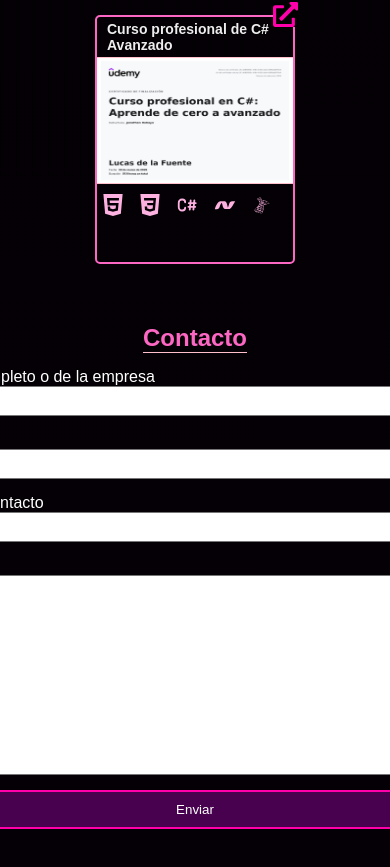
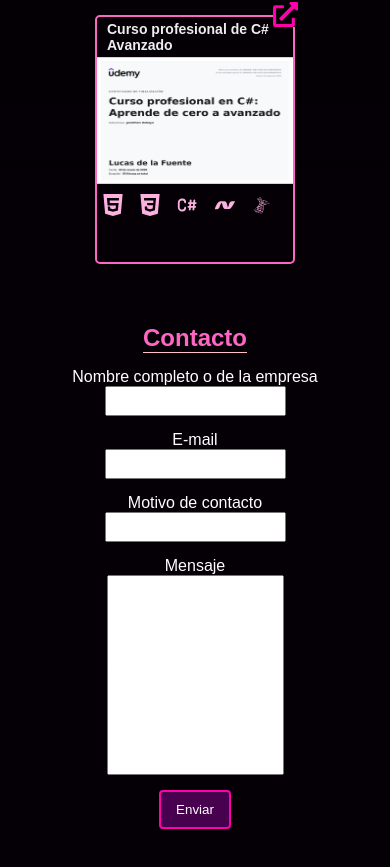
Before and after one commit to Lucano17/lucas.dev-page, a Next.js app: page / in a window 390 px wide. Shown: the part 3903-4770 px from the top of the page. Built offline with nearby package versions, Linux system fonts and the light colour scheme; a web font is replaced by a local one.

Commit message:
Styles: Contact

```diff
--- a/src/screens/Contact.module.css
+++ b/src/screens/Contact.module.css
@@ -17,7 +17,7 @@
     display: flex;
     width: 50%;
     flex-direction: column;
-    align-items: stretch;
+    align-items: center;
 }
 
 .input {
@@ -59,7 +59,7 @@
 
 @media (max-width: 780px) {
     .form {
-        width: 85%;
+        width: 80%;
     }
 
 }
```
